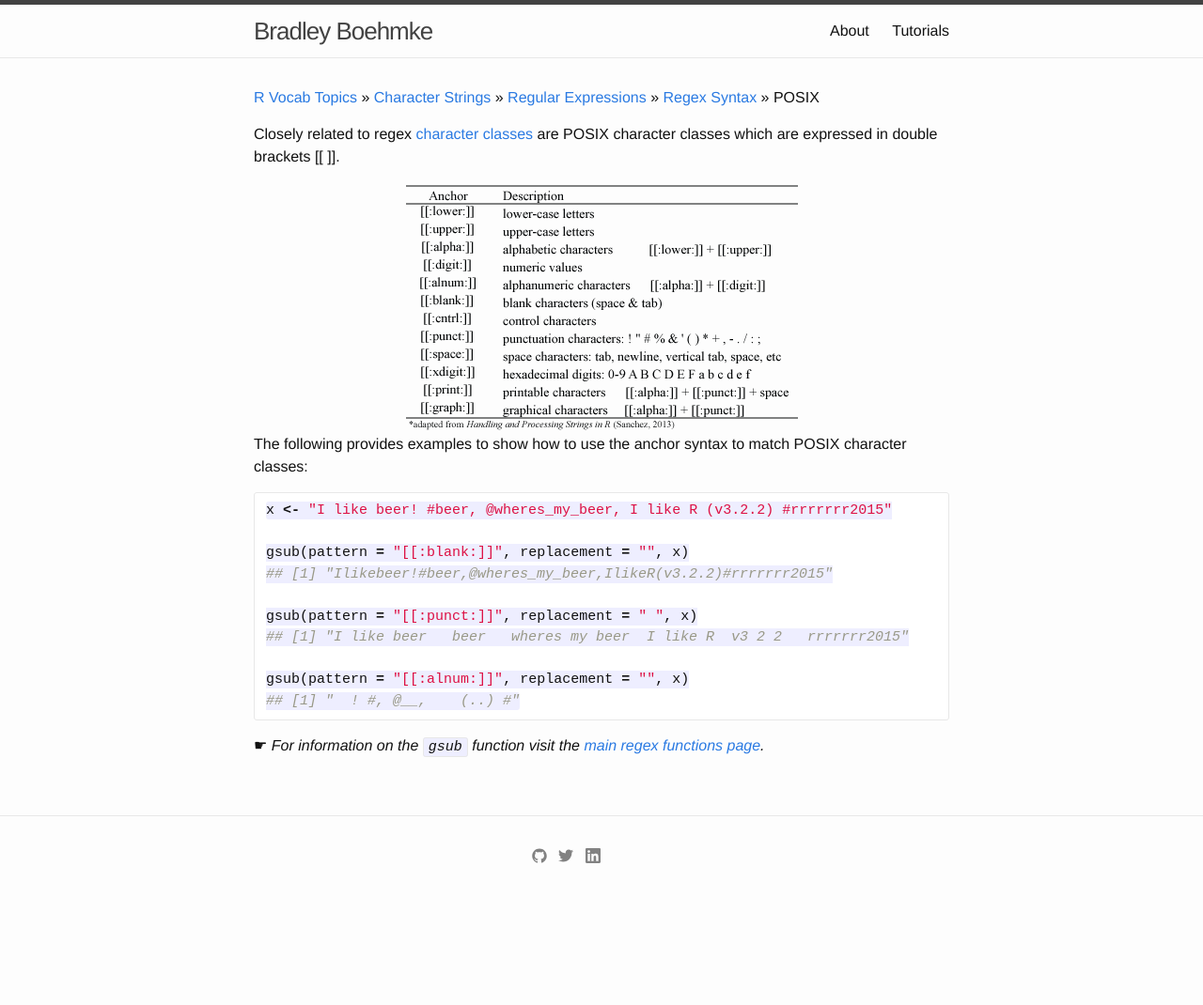
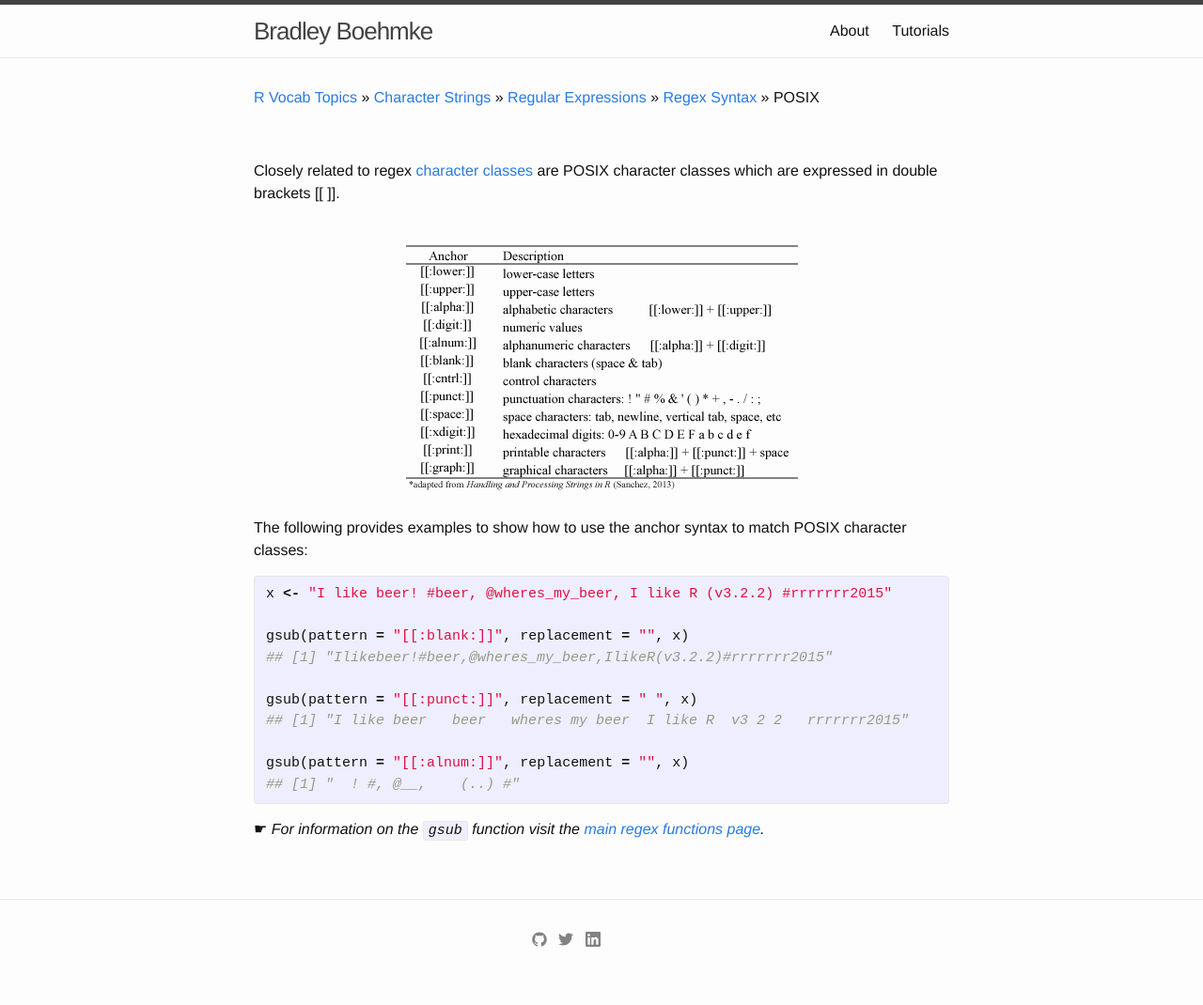
Before and after one commit to bradleyboehmke/bradleyboehmke, a Jekyll site: the page built from tutorials/character_posix.md, in a window 1280 px wide. Shown: the whole page at 94% size. Built offline with Jekyll 4.4.1, drawn with Linux system fonts in a browser that asks for light colours; before the commit the page ends 981 px from its top, so only the background shows below that.

Commit message:
Update character_posix.md

````diff
--- a/tutorials/character_posix.md
+++ b/tutorials/character_posix.md
@@ -5,18 +5,18 @@
 
 [R Vocab Topics](index) &#187; [Character Strings](characters) &#187; [Regular Expressions](regex) &#187; [Regex Syntax](regex_syntax) &#187; POSIX
 
+<br>
+
 Closely related to regex [character classes](character_class) are POSIX character classes which are expressed in double brackets [[ ]].
 
-
 <center>
-<img src="/public/images/r_vocab/posix.png" alt="POSIX Character Classes">
+<img src="/public/images/r_vocab/posix.png" alt="POSIX Character Classes" vspace="25">
 </center>
-
 
 The following provides examples to show how to use the anchor syntax to match POSIX character classes:
 
 
-```r
+{% highlight r %}
 x <- "I like beer! #beer, @wheres_my_beer, I like R (v3.2.2) #rrrrrrr2015"
 
 gsub(pattern = "[[:blank:]]", replacement = "", x)
@@ -27,5 +27,5 @@
 
 gsub(pattern = "[[:alnum:]]", replacement = "", x)
 ## [1] "  ! #, @__,    (..) #"
-```
-&#9755; *For information on the `gsub` function visit the [main regex functions page](main_regex_functions).*
+{% endhighlight %}
+&#9755; *For information on the `gsub` function visit the [main regex functions page](http://bradleyboehmke.github.io/tutorials/main_regex_functions).*
````
